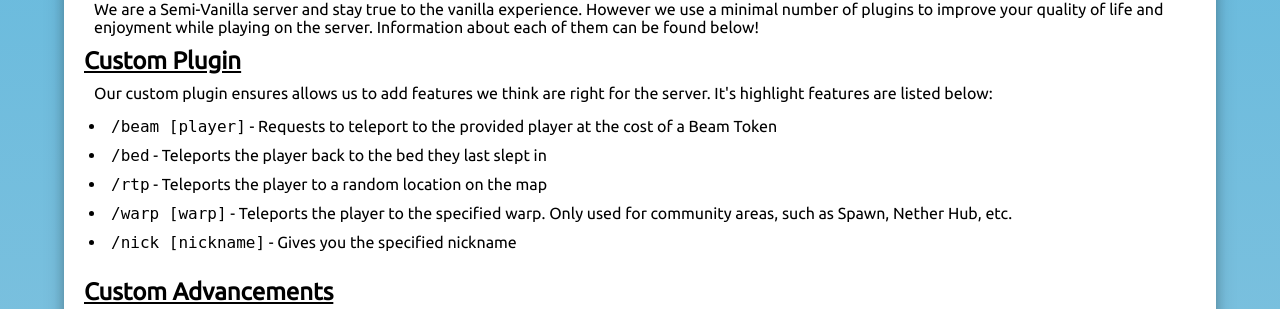
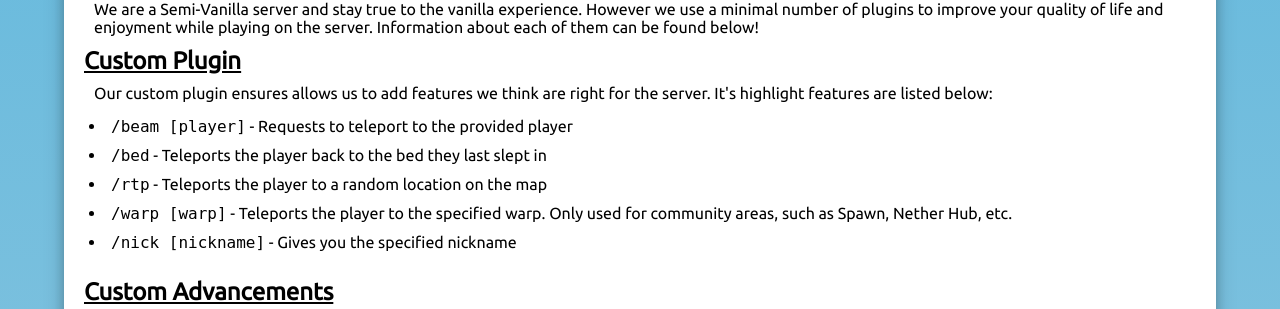
Before and after one commit to KallumJ/BitsWebsite, a Flask app: page /plugin-info/ in a window 1280 px wide. Shown: the part 346-655 px from the top of the page. Run offline with Flask 2, Linux system fonts and the light colour scheme.

Commit message:
Removed beam token reference (fixes #9) (#12)
Removed beam token reference.

Reviewed-on: https://hogwarts.bits.team/git/Bits/BitsWebsite/pulls/12
Reviewed-by: Nex <nex@bits.team>

```diff
--- a/templates/components/plugincategories.html
+++ b/templates/components/plugincategories.html
@@ -7,8 +7,7 @@
             <p>Our custom plugin ensures allows us to add features we think are right for the server. It's highlight
                 features are listed below:</p>
             <ul>
-                <li><code>/beam [player]</code> - Requests to teleport to the provided player at the cost of a Beam
-                    Token
+                <li><code>/beam [player]</code> - Requests to teleport to the provided player
                 </li>
                 <li><code>/bed</code> - Teleports the player back to the bed they last slept in</li>
                 <li><code>/rtp</code> - Teleports the player to a random location on the map</li>
```
